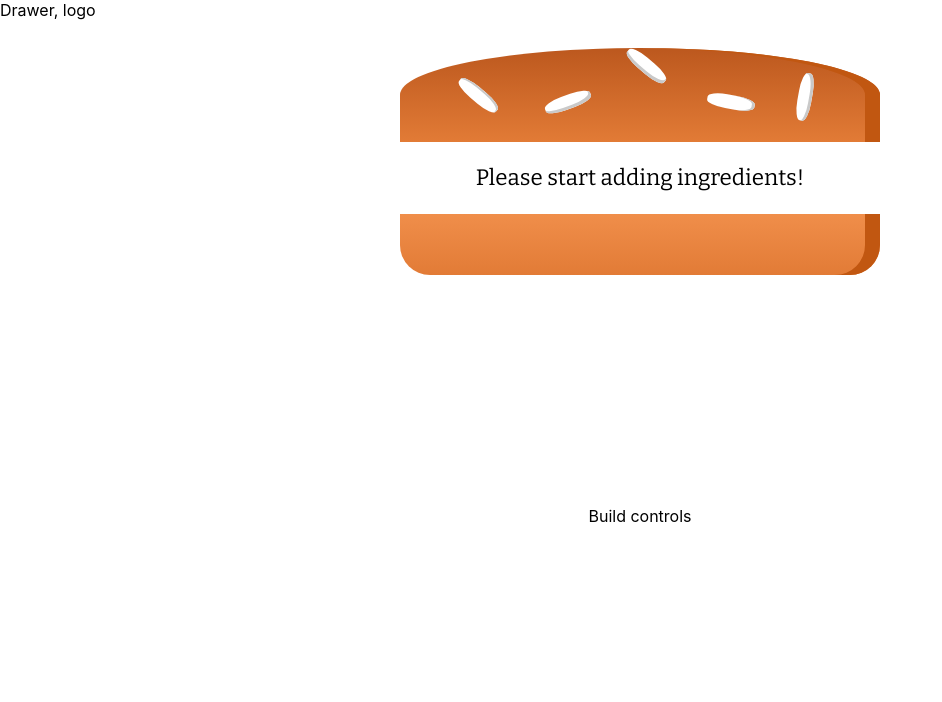
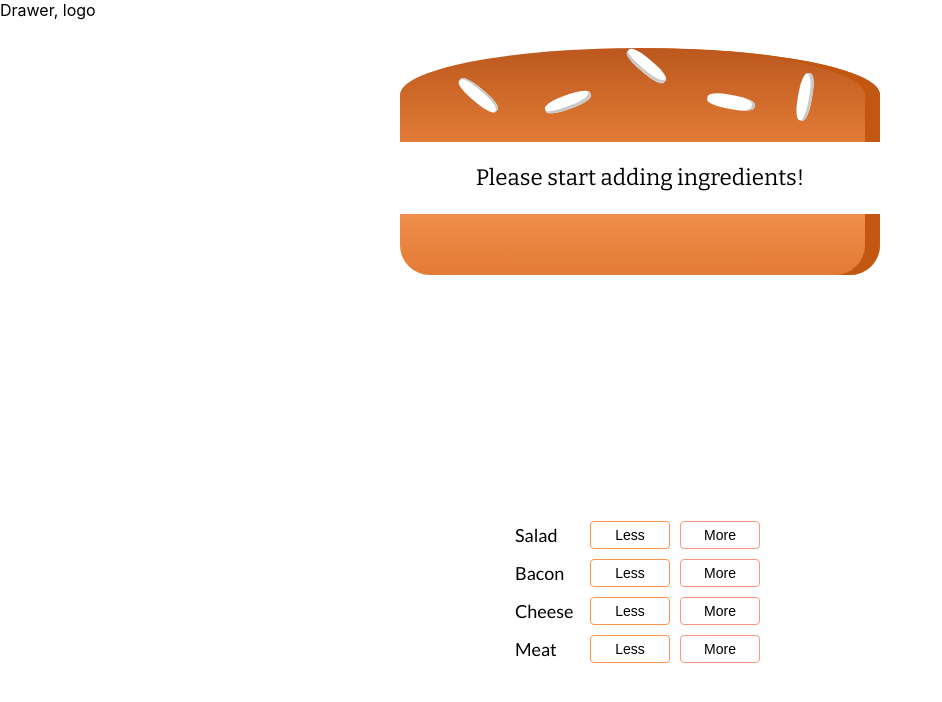
Before and after one commit to Babiy7/burger-app, a React (Create React App) app: page / in a window 1280 px wide. Shown: the top 702 px of the page, without its empty margins (0-942 px from the left). Built offline with nearby package versions, Linux system fonts and the light colour scheme.

Commit message:
Created css for the BuildControl.

```diff
--- a/src/component/Burger/BuildControls/BuildControl/BuildControl.js
+++ b/src/component/Burger/BuildControls/BuildControl/BuildControl.js
@@ -4,9 +4,11 @@ import classes from "./BuildControl.module.css";
 const BuildControl = props => {
   return (
     <div className={classes.BuildControl}>
-      <div className={classes.Label}>{props.label}</div>
-      <button className={classes.Less}>Less</button>
-      <button className={classes.Mores}>More</button>
+      <p className={classes.Label}>{props.label}</p>
+      <div className={classes.WrappingButton}>
+        <button className={classes.Less}>Less</button>
+        <button className={classes.More}>More</button>
+      </div>
     </div>
   );
 };
--- a/src/component/Burger/BuildControls/BuildControl/BuildControl.module.css
+++ b/src/component/Burger/BuildControls/BuildControl/BuildControl.module.css
@@ -1,25 +1,60 @@
+@import url('https://fonts.googleapis.com/css?family=Lato&display=swap');
 .BuildControl {
+  width: 250px;
   display: flex;
   justify-content: space-between;
   align-items: center;
   margin: 5px 0;
 }
 
+.WrappingButton {
+  widows: 70%;
+  display: flex;
+}
+
 .BuildControl button {
   display: block;
   padding: 5px;
+  font-size: 14px;
+  border-radius: 4px;
+  transition: .3s;
   margin: 0 5px;
   width: 80px;
   outline: none;
   cursor: pointer;
+  background: none;
 }
 
-.Label {}
+.Label {
+  margin: 0;
+  font-family: 'Lato', sans-serif;
+  font-size: 18px;
+}
 
-.BuildControl .Less {}
+.BuildControl .Less {
+  border: 1px solid #ff924f;
+}
 
-.BuildControl .Less:hover .Less:active {}
+.BuildControl .Less:hover {
+  background: #ffa066;
+  color: white;
+}
 
-.BuildControl .More {}
+.BuildControl .Less:active {
+  background: #ffa066;
+  color: white;
+}
 
-.BuildControl .More:hover .More:active {}
+.BuildControl .More {
+  border: 1px solid #fc9881;
+}
+
+.BuildControl .More:hover {
+  background: #ffb4a3;
+  color: white;
+}
+
+.BuildControl .More:active {
+  background: #ffb4a3;
+  color: white;
+}
--- a/src/containers/BurgerBuilder/BurgerBuilder.js
+++ b/src/containers/BurgerBuilder/BurgerBuilder.js
@@ -1,5 +1,6 @@
 import React, { Component } from "react";
 import Burger from "../../component/Burger/Burger";
+import BuildControls from "../../component/Burger/BuildControls/BuildControls";
 
 class BurgerBuilder extends Component {
   state = {
@@ -15,7 +16,7 @@ class BurgerBuilder extends Component {
     return (
       <>
         <Burger ingredients={this.state.ingredients} />
-        <div>Build controls</div>
+        <BuildControls />
       </>
     );
   }
```
Also changed, not shown: src/component/Burger/BuildControls/BuildControls.module.css (line endings or trailing spaces).
